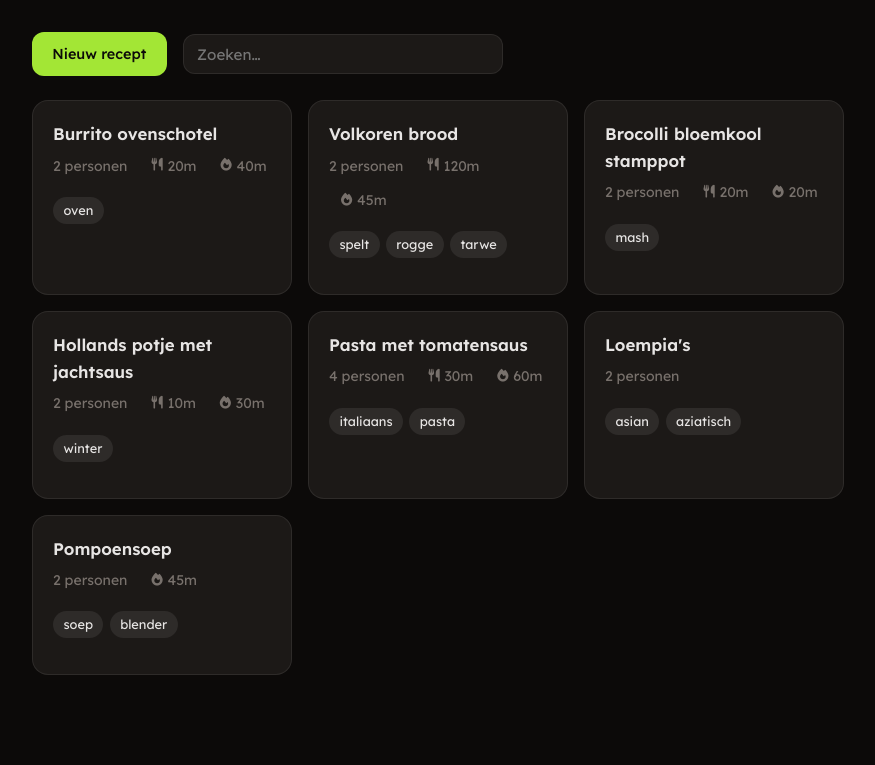
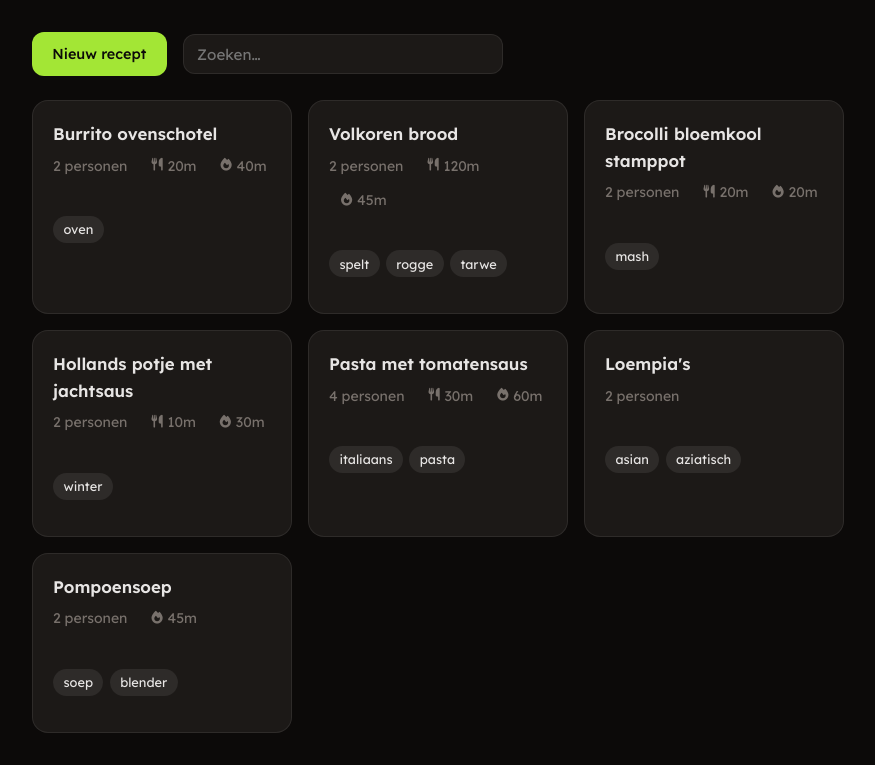
Before and after one commit to yoramvandevelde/recipit, a Flask app: page / in a window 1280 px wide. Shown: the part 73-838 px from the top of the page, without its empty margins (202-1077 px from the left). Before the commit the page ends 748 px from the top, so only its background shows below. Run offline with Flask 3, Linux system fonts and the light colour scheme; the visitor is signed in with stand-in values (Sample User, id 1); data comes from the database, SQL or seed files in the repository.

Commit message:
fix css for block

```diff
--- a/static/css/style.css
+++ b/static/css/style.css
@@ -216,6 +216,8 @@ h2 { font-size: 1.1rem; font-weight: 600; margin: 1.5rem 0 0.5rem; }
   display: block;
   text-decoration: none;
   color: var(--text);
+  margin: -1.25rem -1.25rem 0 -1.25rem;
+  padding: 1.25rem 1.25rem 0.6rem 1.25rem;
 }
 
 .recipe-card h2 { font-size: 1.05rem; margin: 0 0 0.4rem; }
```
